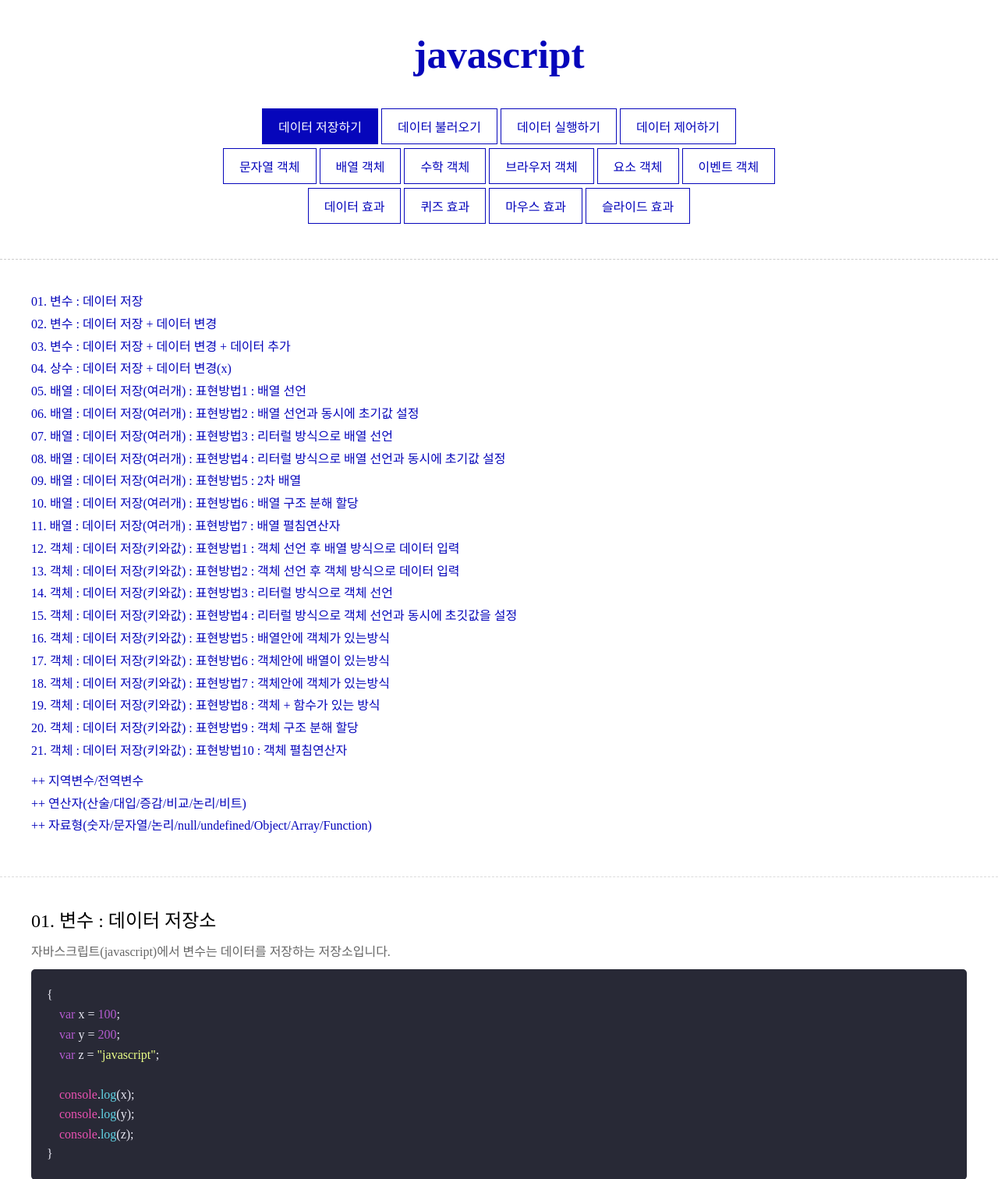
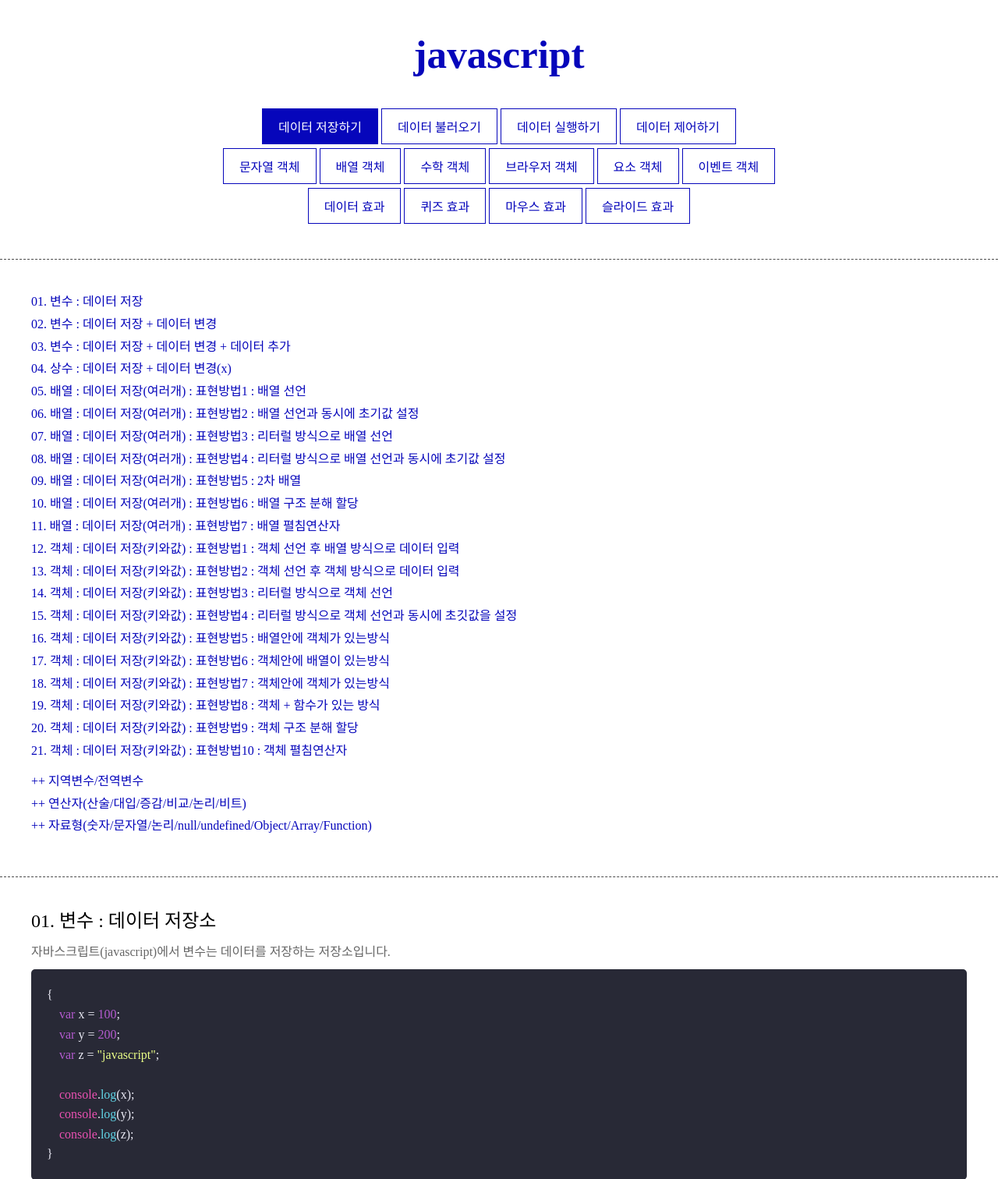
Before and after one commit to kimseung12/webs2024, a PHP site: page /javascript/javascript01.html in a window 1280 px wide. Shown: the top 1512 px of the page at 78% size. Run offline with PHP 8.4, Linux system fonts and the light colour scheme; some web fonts are replaced.

Commit message:
2023-09-15

```diff
--- a/javascript/css/style.css
+++ b/javascript/css/style.css
@@ -12,7 +12,7 @@ li {
 #header {
     padding: 40px;
     text-align: center;
-    border-bottom: 1px dashed #ccc;
+    border-bottom: 1px dashed #4b4b4b;
 }
 #header h1 {
     font-size: 4vmax;
@@ -64,7 +64,7 @@ li {
 /* main__menu */
 .main__menu {
     padding: 40px;
-    border-bottom: 1px dashed #dcdcdc;
+    border-bottom: 1px dashed #4b4b4b;
 }
 .main__menu ul {
     margin-bottom: 10px;
```
